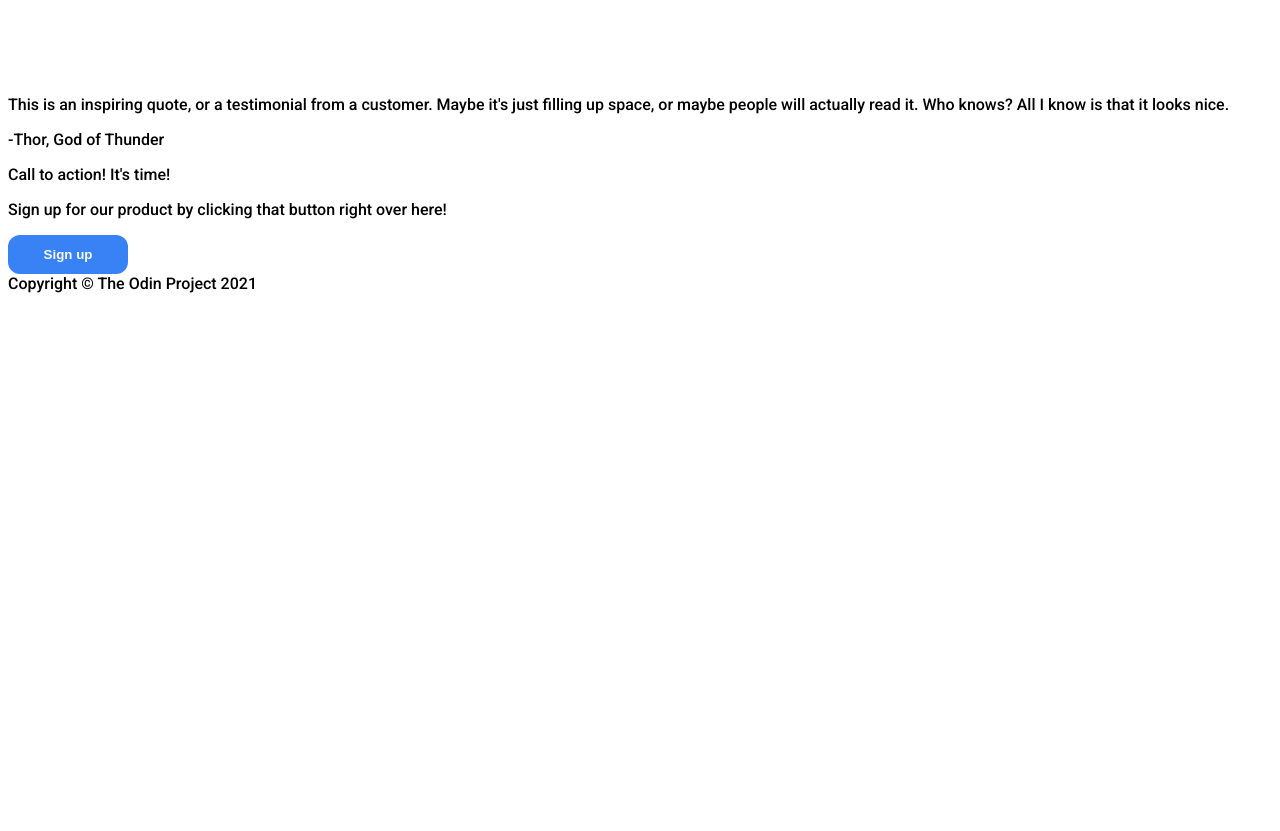
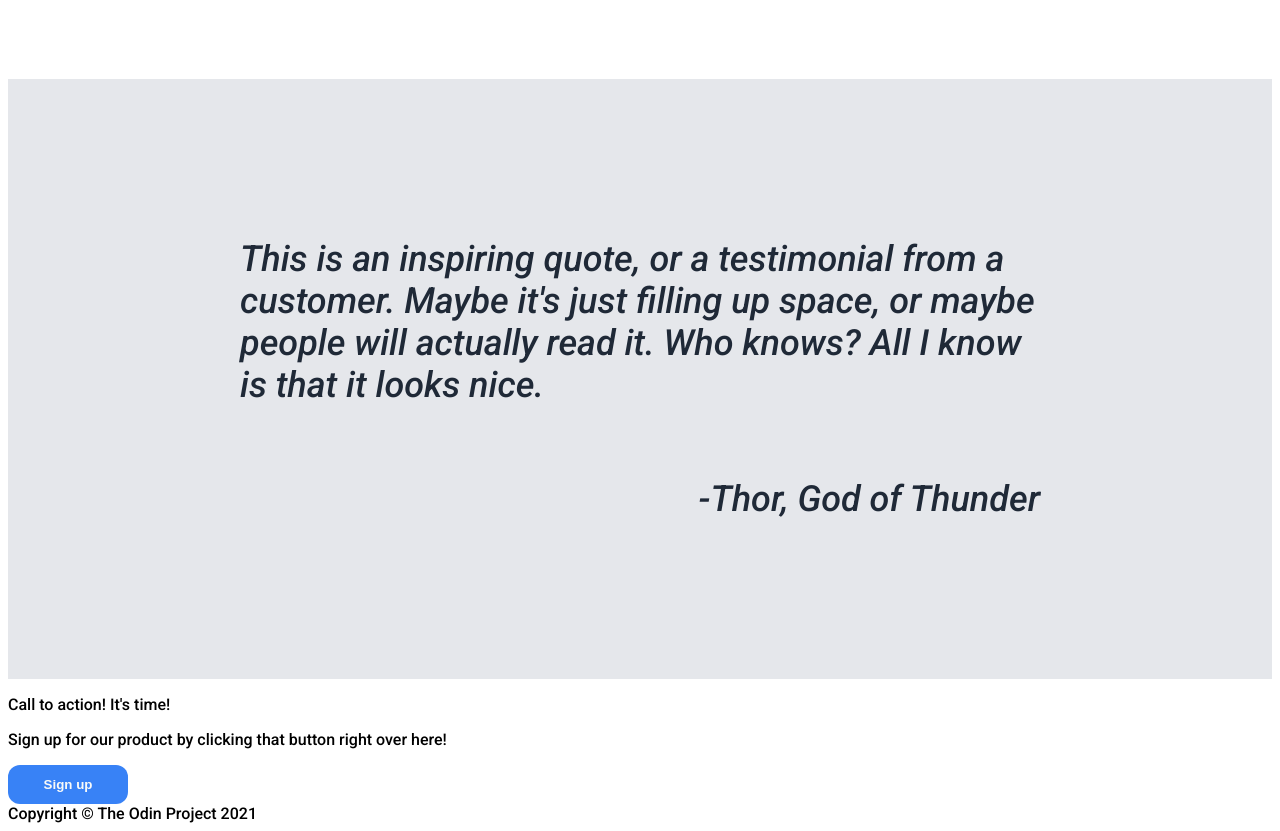
Before and after one commit to rdat5/landing-page, a plain HTML site: page index.html in a window 1280 px wide. Shown: the part 905-1736 px from the top of the page. Before the commit the page ends 1206 px from the top, so only its background shows below. Drawn offline with Linux system fonts and the light colour scheme.

Commit message:
Arrange and style quote section

```diff
--- a/index.html
+++ b/index.html
@@ -63,7 +63,7 @@
             Maybe it's just filling up space, or maybe people will actually
             read it. Who knows? All I know is that it looks nice.
         </p>
-        <p>-Thor, God of Thunder</p>
+        <p class="author">-Thor, God of Thunder</p>
     </div>
 
     <div class="call-to-action-section">
--- a/style.css
+++ b/style.css
@@ -110,3 +110,24 @@ button {
     font-size: 18px;
     color: #1F2937;
 }
+
+.quote-section {
+    background-color: #E5E7EB;
+    font-size: 36px;
+    font-weight: lighter;
+    font-style: italic;
+    color: #1F2937;
+    display: flex;
+    flex-direction: column;
+    justify-content: center;
+    align-items: center;
+    height: 600px;
+}
+
+.quote-section p {
+    width: 800px;
+}
+
+.quote-section .author {
+    text-align: right;
+}
```
